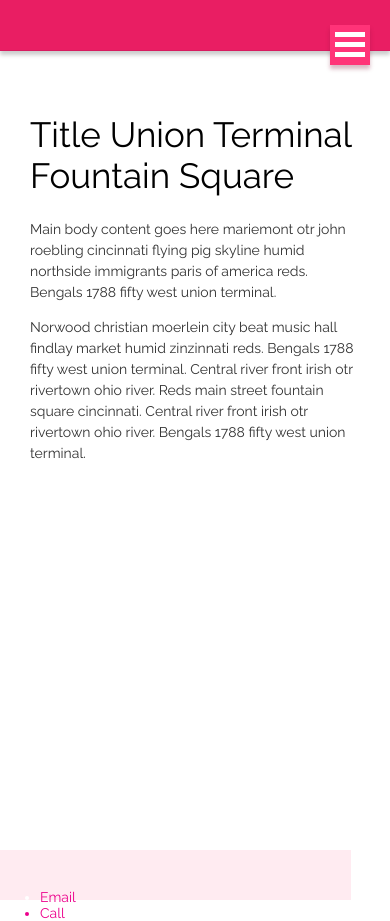
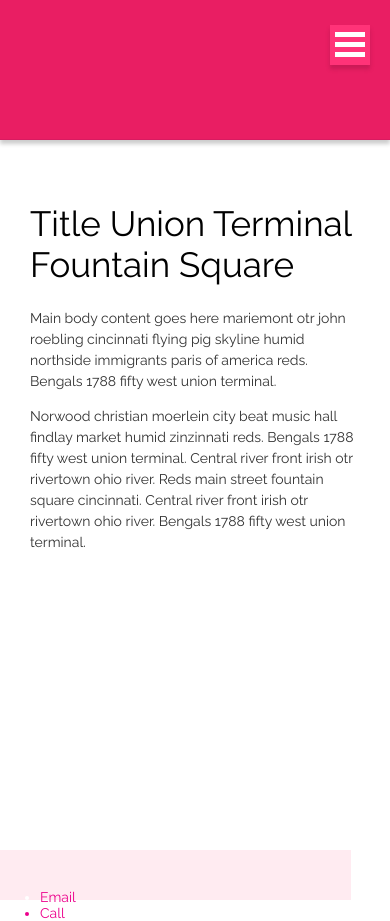
Before and after one commit to banbanbana/happybana.github.io, a Jekyll site: the page index.html, which Jekyll copies as it is, in a window 390 px wide. Built offline with Jekyll 4.4.1, drawn with Linux system fonts in a browser that asks for light colours.

Commit message:
Update test.css

```diff
--- a/css/test.css
+++ b/css/test.css
@@ -158,7 +158,7 @@ label:after{
 		  z-index: 9999;
 		  float: none;
 	}
-	/*header {padding:40px 0px; height:140px;}*/
+	header {padding-left:0px; padding-right:0px; height:140px;}
 }
 
 @media screen and (max-width: 768px) {
```
